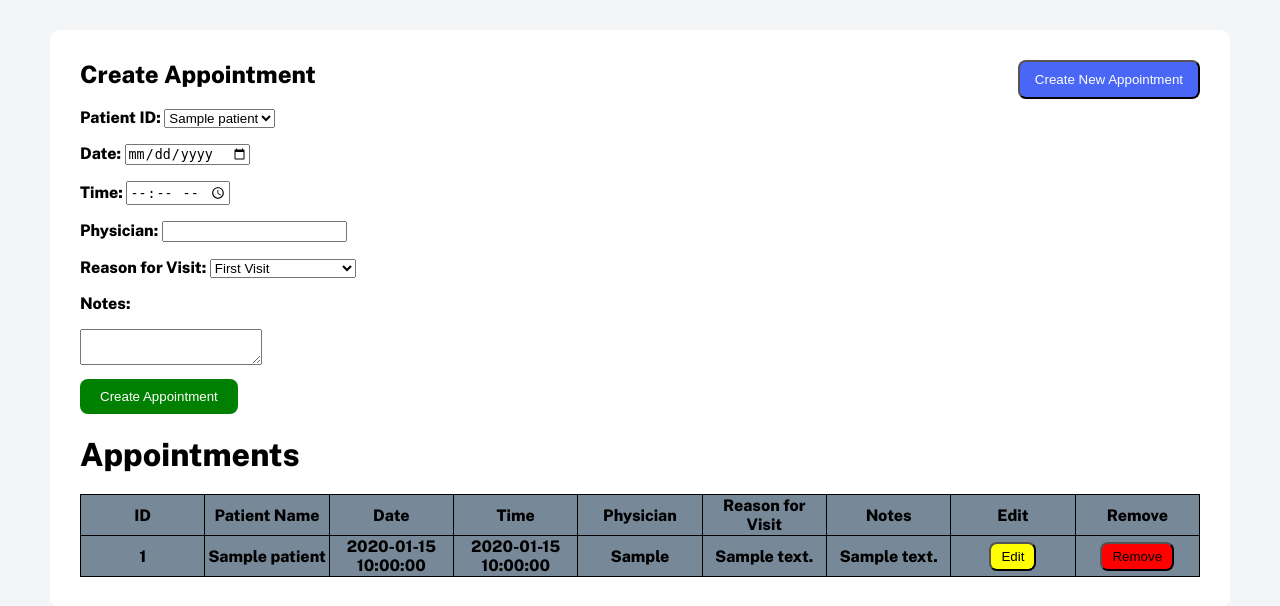
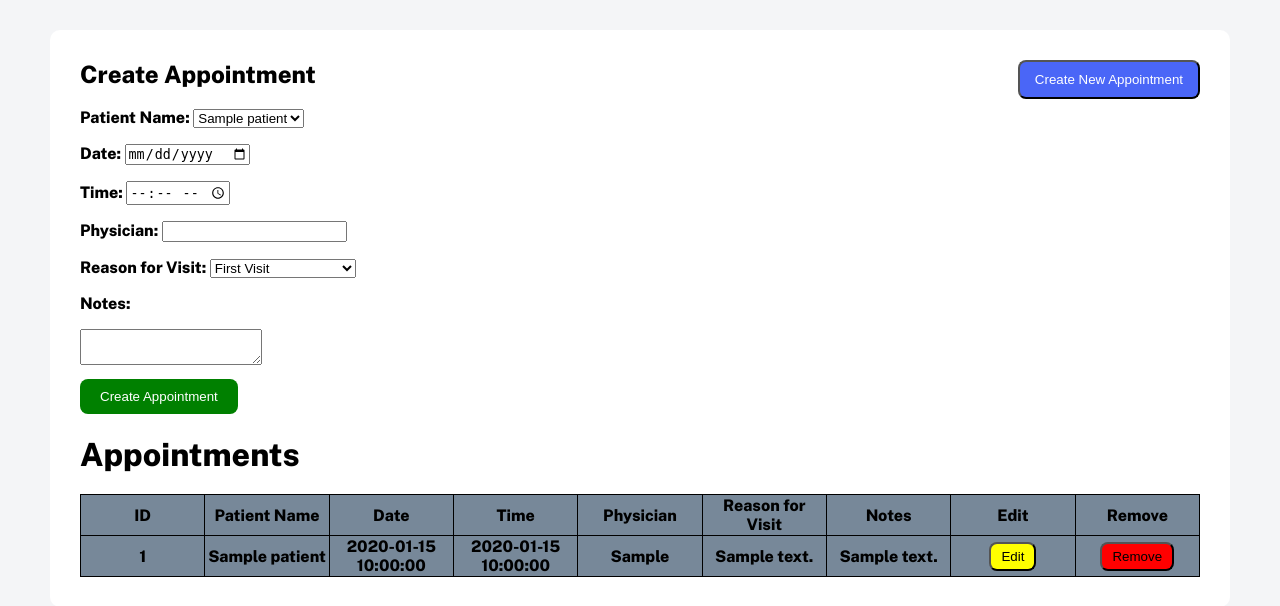
Before and after one commit to kxvalencia/capstone, a PHP site: page /Appointments.php in a window 1280 px wide. Shown: the part 79-685 px from the top of the page. Run offline with PHP 8.4, Linux system fonts and the light colour scheme; tables that the repository leaves empty or names only in its code hold one stand-in row (values such as "Sample post").

Commit message:
Fix label

```diff
--- a/Appointments.php
+++ b/Appointments.php
@@ -88,7 +88,7 @@ $appointments = getAllAppointments($pdo);
                     value="<?php echo $selectedAppointment['appointment_id'] ?? ''; ?>">
 
                 <!-- Patient ID Dropdown -->
-                <p><label for="patient_id">Patient ID: </label>
+                <p><label for="patient_id">Patient Name: </label>
                     <select name="patient_id">
                         <?php foreach ($patients as $patient): ?>
                             <option value="<?php echo $patient['patient_id']; ?>" <?php echo $selectedAppointment && $selectedAppointment['patient_id'] == $patient['patient_id'] ? 'selected' : ''; ?>>
```
